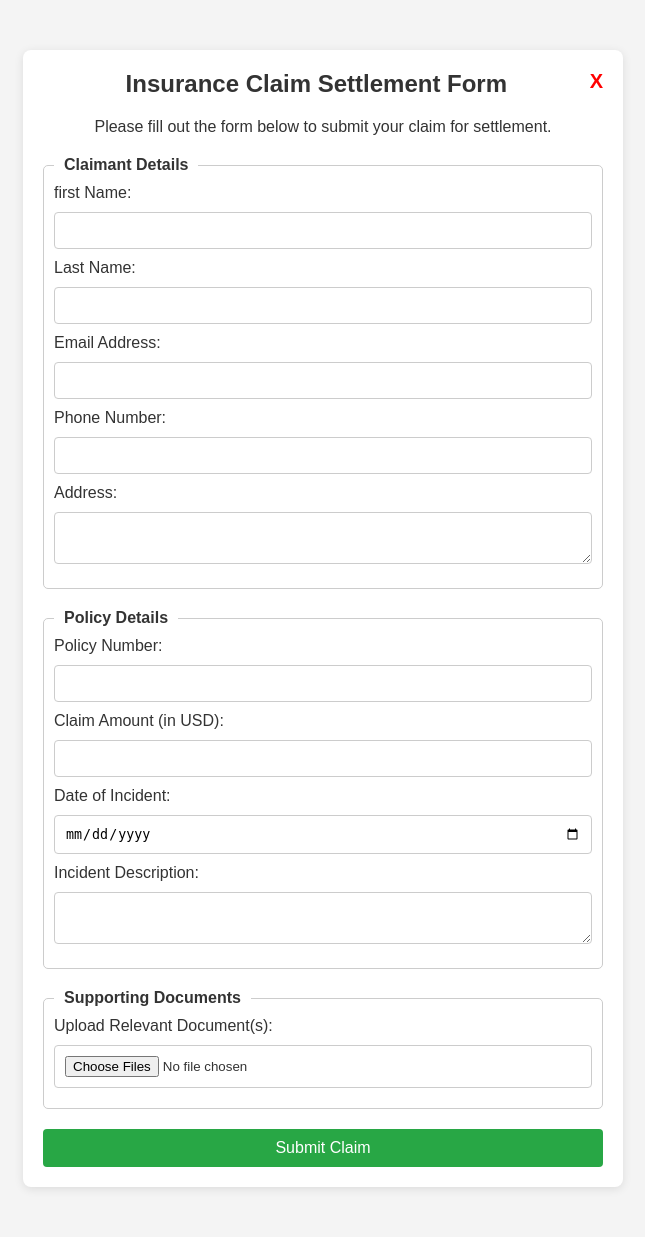
After one commit to ankit12009/Health-card, a PHP site: page /claimS.html in a window 1280 px wide. The commit adds this page. Shown: the whole page, without its empty margins (317-962 px from the left). Run offline with PHP 8.4, Linux system fonts and the light colour scheme.

Commit message:
registration backend done , claim_login with backend done and claim form created

```diff
--- /dev/null
+++ b/claimS.css
@@ -0,0 +1,111 @@
+/* Basic reset */
+* {
+    margin: 0;
+    padding: 0;
+    box-sizing: border-box;
+}
+
+/* Body styling */
+body {
+    font-family: Arial, sans-serif;
+    background-color: #f4f4f4;
+    color: #333;
+}
+
+/* Container for the form */
+.container {
+    width: 100%;
+    max-width: 600px;
+    margin: 50px auto;
+    padding: 20px;
+    background: #fff;
+    border-radius: 8px;
+    box-shadow: 0 2px 10px rgba(0, 0, 0, 0.1);
+}
+
+/* Close button */
+.close-btn {
+    float: right;
+    font-size: 20px;
+}
+
+.close-btn a {
+    text-decoration: none;
+    color: #ff0000; /* Red color for close button */
+}
+
+/* Form heading */
+h2 {
+    text-align: center;
+    margin-bottom: 20px;
+}
+
+/* Form paragraph */
+p {
+    text-align: center;
+    margin-bottom: 20px;
+}
+
+/* Fieldset styling */
+fieldset {
+    border: 1px solid #ccc;
+    border-radius: 5px;
+    padding: 10px;
+    margin-bottom: 20px;
+}
+
+/* Legend styling */
+legend {
+    font-weight: bold;
+    padding: 0 10px; /* Add some padding around the legend */
+}
+
+/* Input fields */
+input[type="text"],
+input[type="email"],
+input[type="number"],
+input[type="date"],
+textarea,
+input[type="file"] {
+    width: 100%;
+    padding: 10px;
+    margin: 10px 0;
+    border: 1px solid #ccc;
+    border-radius: 4px;
+}
+
+/* Textarea styling */
+textarea {
+    resize: vertical; /* Allow vertical resizing only */
+}
+
+/* Button styling */
+button {
+    width: 100%;
+    padding: 10px;
+    background-color: #28a745; /* Green color */
+    color: white;
+    border: none;
+    border-radius: 4px;
+    cursor: pointer;
+    font-size: 16px;
+}
+
+button:hover {
+    background-color: #218838; /* Darker green on hover */
+}
+
+/* Responsive adjustments */
+@media (max-width: 600px) {
+    .container {
+        padding: 15px;
+    }
+
+    h2 {
+        font-size: 24px;
+    }
+
+    button {
+        font-size: 14px;
+    }
+}
--- /dev/null
+++ b/claimS.html
@@ -0,0 +1,60 @@
+<!DOCTYPE html>
+<html lang="en">
+<head>
+    <meta charset="UTF-8">
+    <meta name="viewport" content="width=device-width, initial-scale=1.0">
+    <title>Claim Settlement Form</title>
+    <link rel="stylesheet" href="claimS.css">
+</head>
+<body>
+    <div class="container">
+        <span class="close-btn symbol"><a href = "index2.html" ><b>X</b></a></span>
+        <h2>Insurance Claim Settlement Form</h2>
+        <p>Please fill out the form below to submit your claim for settlement.</p>
+
+        <form action="claimS.php" method="post" enctype="multipart/form-data">
+
+            <fieldset>
+                <legend>Claimant Details</legend>
+                <label for="Name">first Name:</label>
+                <input type="text" id="fullName" name="fullName" required><br>
+
+                <label for="Name">Last Name:</label>
+                <input type="text" id="fullName" name="fullName" required><br>
+
+                <label for="email">Email Address:</label>
+                <input type="email" id="email" name="email" required><br>
+
+                <label for="phone">Phone Number:</label>
+                <input type="text" id="phone" name="phone" required><br>
+
+                <label for="address">Address:</label><br>
+                <textarea id="address" name="address" required></textarea><br>
+            </fieldset>
+
+            <fieldset>
+                <legend>Policy Details</legend>
+                <label for="policyNumber">Policy Number:</label>
+                <input type="text" id="policyNumber" name="policyNumber" required><br>
+
+                <label for="claimAmount">Claim Amount (in USD):</label>
+                <input type="number" id="claimAmount" name="claimAmount" required><br>
+
+                <label for="incidentDate">Date of Incident:</label>
+                <input type="date" id="incidentDate" name="incidentDate" required><br>
+
+                <label for="incidentDescription">Incident Description:</label><br>
+                <textarea id="incidentDescription" name="incidentDescription" required></textarea>
+            </fieldset>
+
+            <fieldset>
+                <legend>Supporting Documents</legend>
+                <label for="document">Upload Relevant Document(s):</label>
+                <input type="file" id="document" name="document[]" multiple required>
+            </fieldset>
+
+            <button type="submit" name="submitClaim">Submit Claim</button>
+        </form>
+    </div>
+</body>
+</html>
--- a/index.html
+++ b/index.html
@@ -26,7 +26,7 @@
             <ul id="nav-links">
                 <li><a href="http://localhost/git/Health-card/about.html">About Us</a></li>
                 <li><a href="#plans">Plans & Pricing</a></li>
-                <li><a href="#quote">Claim</a></li>
+                <li><a href="login.html">Claim</a></li>
                 <li><a href="http://localhost/git/Health-card/contact.html">Contact Us</a></li>
             </ul>
         </nav>
--- a/index2.html
+++ b/index2.html
@@ -23,7 +23,7 @@
             <ul id="nav-links">
                 <li><a href="http://localhost/git/Health-card/about.html">About Us</a></li>
                 <li><a href="#plans">Plans & Pricing</a></li>
-                <li><a href="#quote">Claim</a></li>
+                <li><a href="claim.html">Claim</a></li>
                 <li><a href="http://localhost/git/Health-card/contact.html">Contact Us</a></li>
             </ul>
         </nav>
--- a/login.html
+++ b/login.html
@@ -12,7 +12,8 @@
 
     <!-- popuplogin -->
      <div class="form-popup">
-        <span class="close-btn symbol"><a href = "http://localhost/git/Health-card/index.html" >X</a></span>
+        <!-- <span class="close-btn symbol"><a href="http://localhost/git/Health-card/index.html">X</a></span> -->
+        <span class="close-btn symbol"><a href="http://localhost/git/Health-card/index.html">X</a></span>
         <div class="form-box">
 
             <h2>LOGIN</h2>
```
Also changed, not shown: claim.html (+5 -3 lines), claim.php (added, +52 -0 lines), claimS.php (added, +65 -0 lines), claimform.css (deleted, +0 -131 lines), claimform.html (deleted, +0 -42 lines), registration.php (+134 -51 lines).
